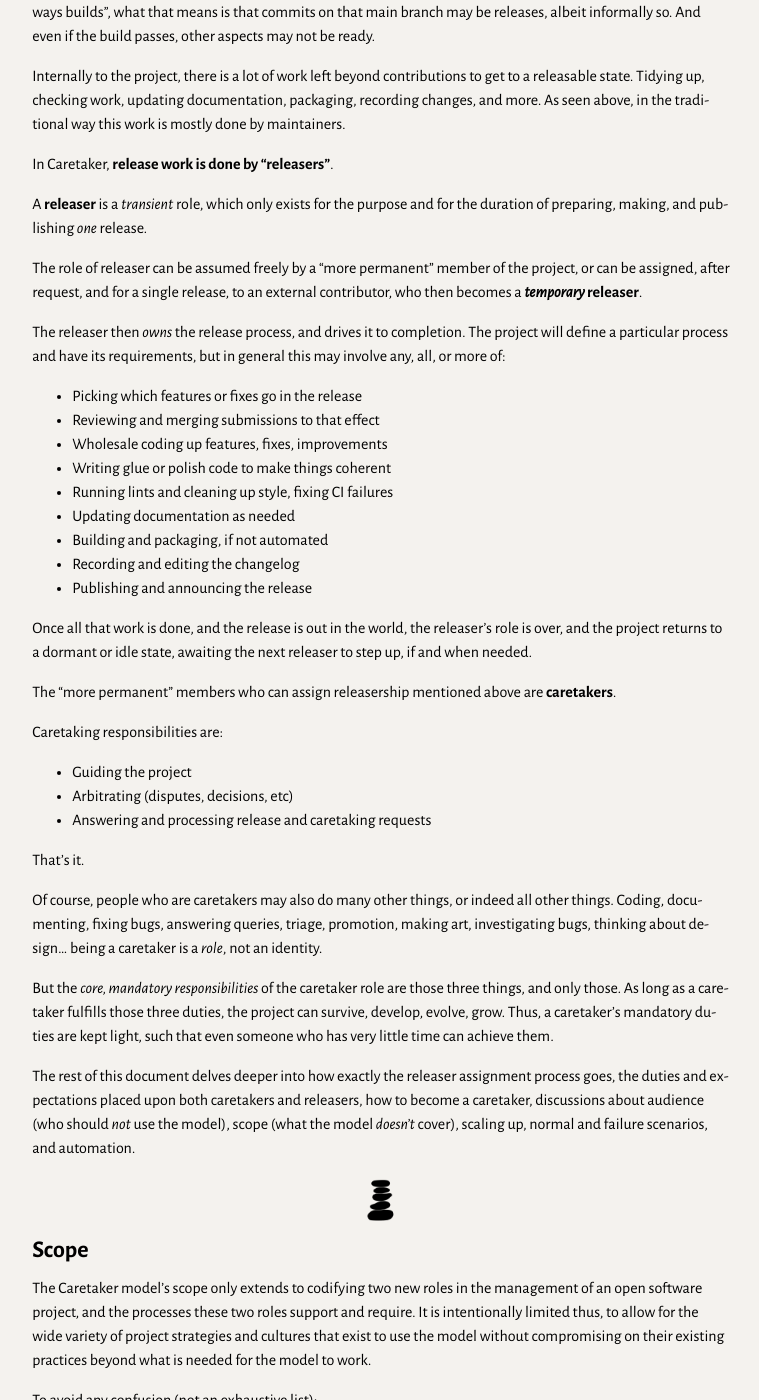
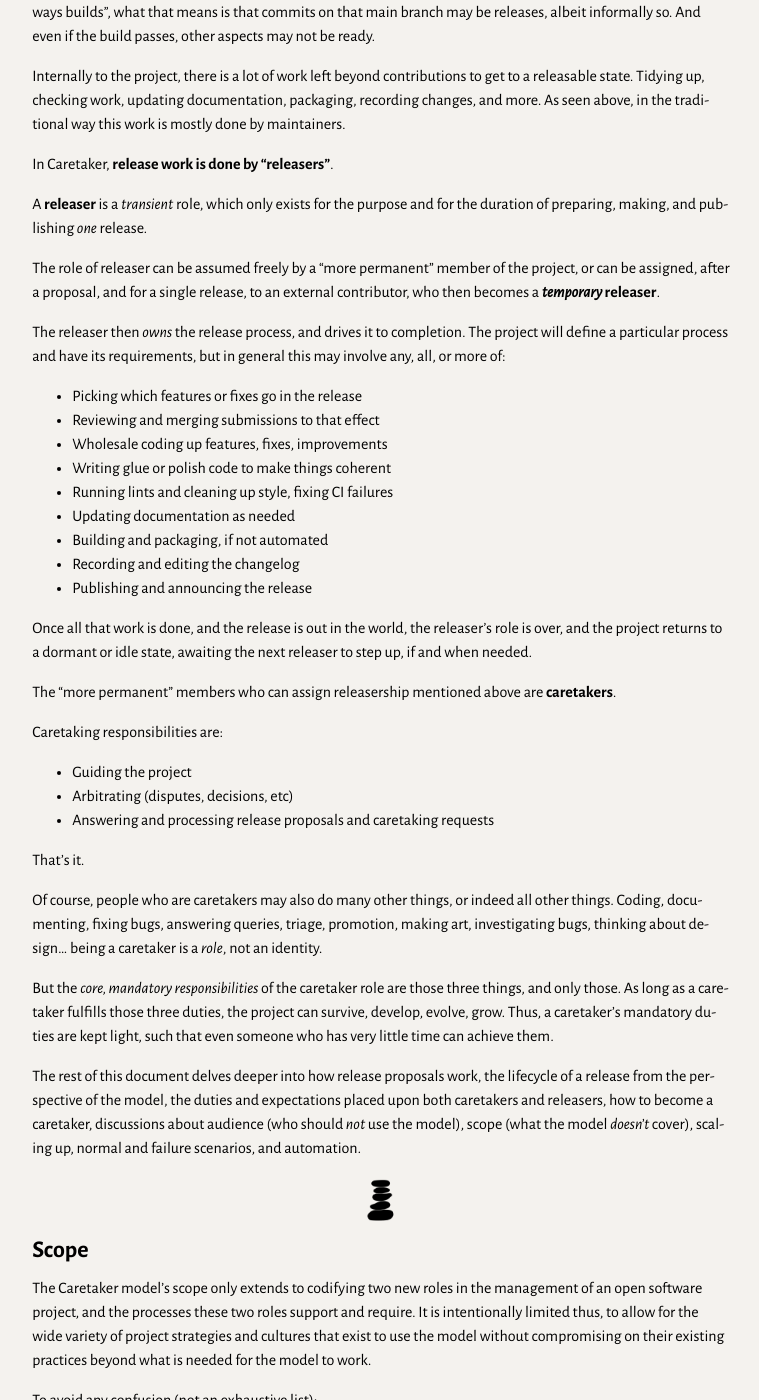
Before and after one commit to passcod/caretaker, a Jekyll site: the page built from index.markdown, in a window 1280 px wide and 1400 px high, scrolled down 2560 px. Shown: the whole window, without its empty margins (259-1018 px from the left). Built offline with Jekyll 4.4.1, drawn with Linux system fonts in a browser that asks for light colours; our own code applies the rules of GitHub Pages for plain Markdown files.

Commit message:
More fixing around release requests → proposals

```diff
--- a/index.markdown
+++ b/index.markdown
@@ -115,7 +115,7 @@
 preparing, making, and publishing _one_ release.
 
 The role of releaser can be assumed freely by a “more permanent” member of the project, or can be
-assigned, after request, and for a single release, to an external contributor, who then becomes a
+assigned, after a proposal, and for a single release, to an external contributor, who then becomes a
 **_temporary_ releaser**.
 
 The releaser then _owns_ the release process, and drives it to completion. The project will define a
@@ -141,7 +141,7 @@
 
 - Guiding the project
 - Arbitrating (disputes, decisions, etc)
-- Answering and processing release and caretaking requests
+- Answering and processing release proposals and caretaking requests
 
 That’s it.
 
@@ -154,10 +154,10 @@
 grow. Thus, a caretaker's mandatory duties are kept light, such that even someone who has very
 little time can achieve them.
 
-The rest of this document delves deeper into how exactly the releaser assignment process goes, the
-duties and expectations placed upon both caretakers and releasers, how to become a caretaker,
-discussions about audience (who should _not_ use the model), scope (what the model _doesn't_ cover),
-scaling up, normal and failure scenarios, and automation.
+The rest of this document delves deeper into how release proposals work, the lifecycle of a release
+from the perspective of the model, the duties and expectations placed upon both caretakers and
+releasers, how to become a caretaker, discussions about audience (who should _not_ use the model),
+scope (what the model _doesn't_ cover), scaling up, normal and failure scenarios, and automation.
 
 --------------------------------------------------
 
```
